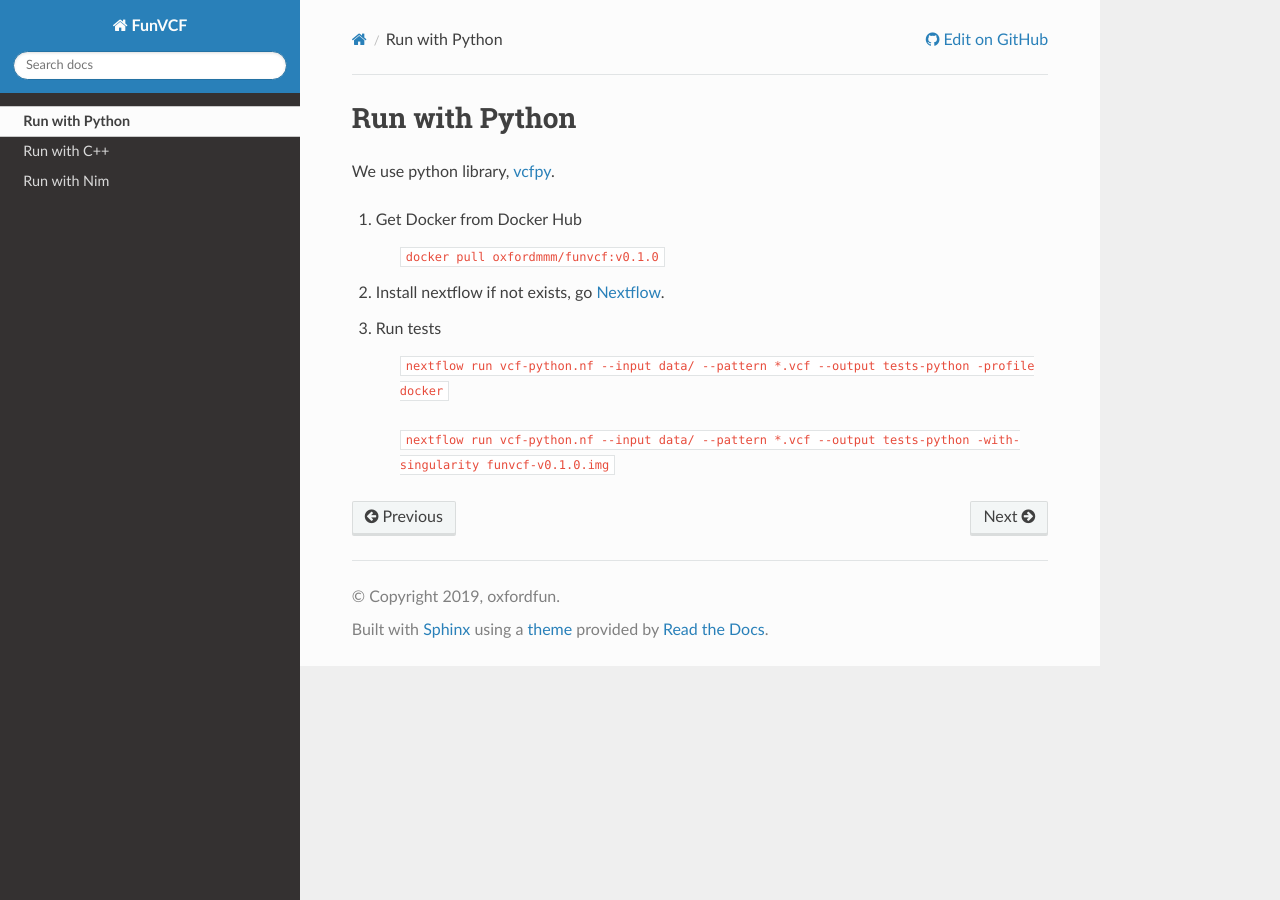
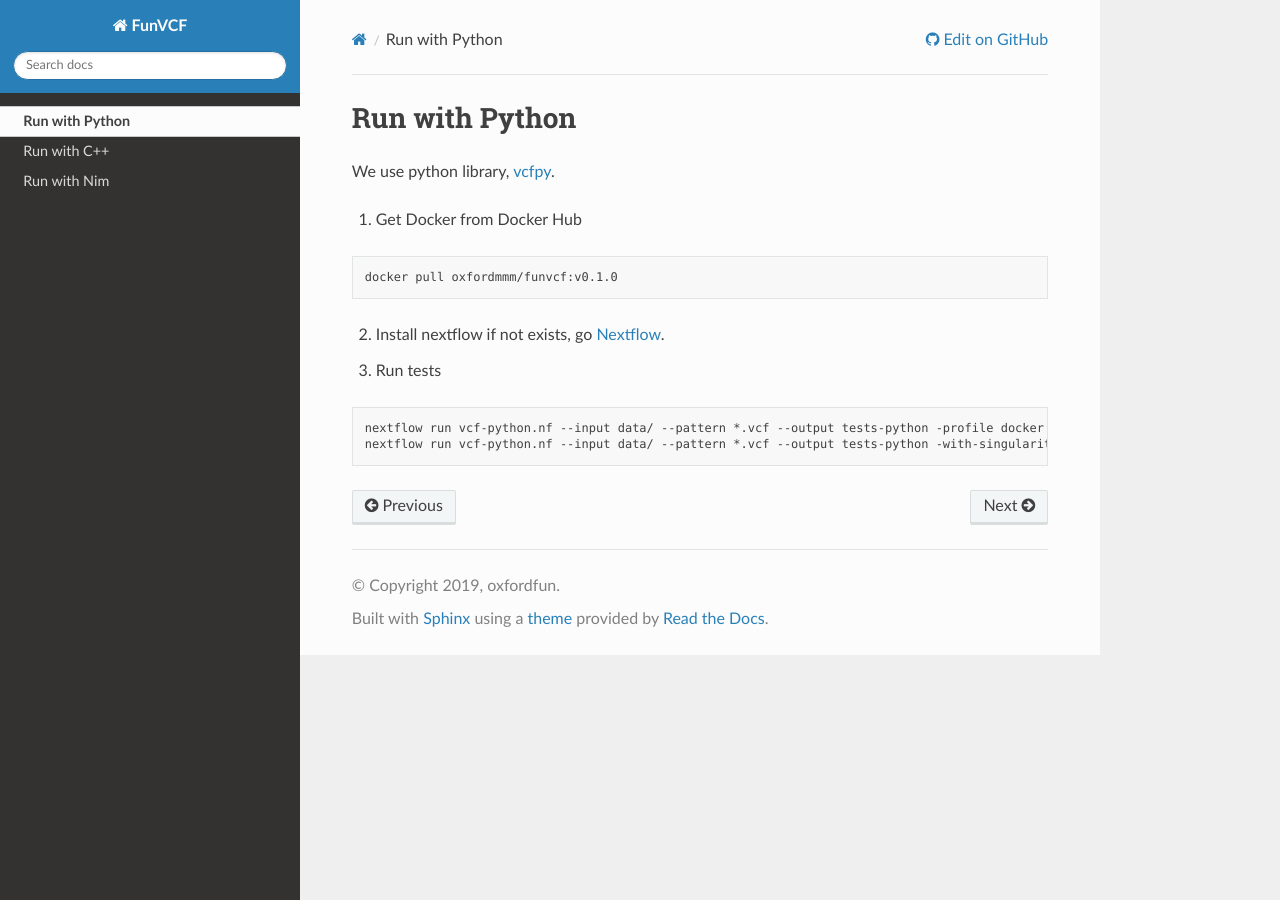
Before and after one commit to oxfordfun/FunVCF, a Sphinx documentation site: the page built from docs/source/python.rst, in a window 1280 px wide. Built offline with Sphinx 7.4.7 and the Read the Docs theme 2.0.0, drawn with Linux system fonts in a browser that asks for light colours.

Commit message:
Update python.rst

```diff
--- a/docs/source/python.rst
+++ b/docs/source/python.rst
@@ -8,7 +8,9 @@ We use python library, vcfpy_.
 
 1. Get Docker from Docker Hub
 
-    ``docker pull oxfordmmm/funvcf:v0.1.0``
+.. code-block:: bash
+
+    docker pull oxfordmmm/funvcf:v0.1.0
 
 2. Install nextflow if not exists, go Nextflow_.
 
@@ -17,6 +19,7 @@ We use python library, vcfpy_.
 
 3. Run tests
 
-    ``nextflow run vcf-python.nf --input data/ --pattern *.vcf --output tests-python -profile docker``
+.. code-block:: bash
 
-    ``nextflow run vcf-python.nf --input data/ --pattern *.vcf --output tests-python -with-singularity funvcf-v0.1.0.img``
+    nextflow run vcf-python.nf --input data/ --pattern *.vcf --output tests-python -profile docker
+    nextflow run vcf-python.nf --input data/ --pattern *.vcf --output tests-python -with-singularity funvcf-v0.1.0.img
```
